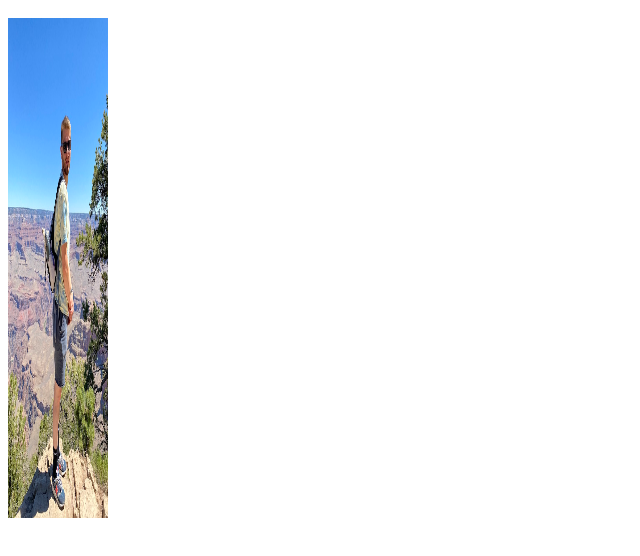
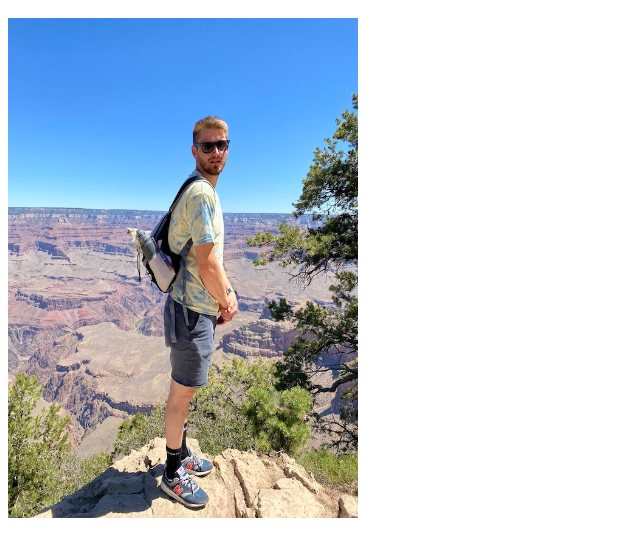
Before and after one commit to Jparkour/jparkour.github.io, a plain HTML site: page index.html in a window 1280 px wide. Shown: the part 48-604 px from the top of the page, without its empty margins (0-640 px from the left). Drawn offline with Linux system fonts and the light colour scheme.

Commit message:
Update index.html

```diff
--- a/index.html
+++ b/index.html
@@ -1,6 +1,6 @@
 <html>
     <h1>Justin's Portfolio</h1>
     <img src="IMG_6732.jpg"
-        width="100px"
+        width="350px"
         height="500px"/>
 </html>
```
